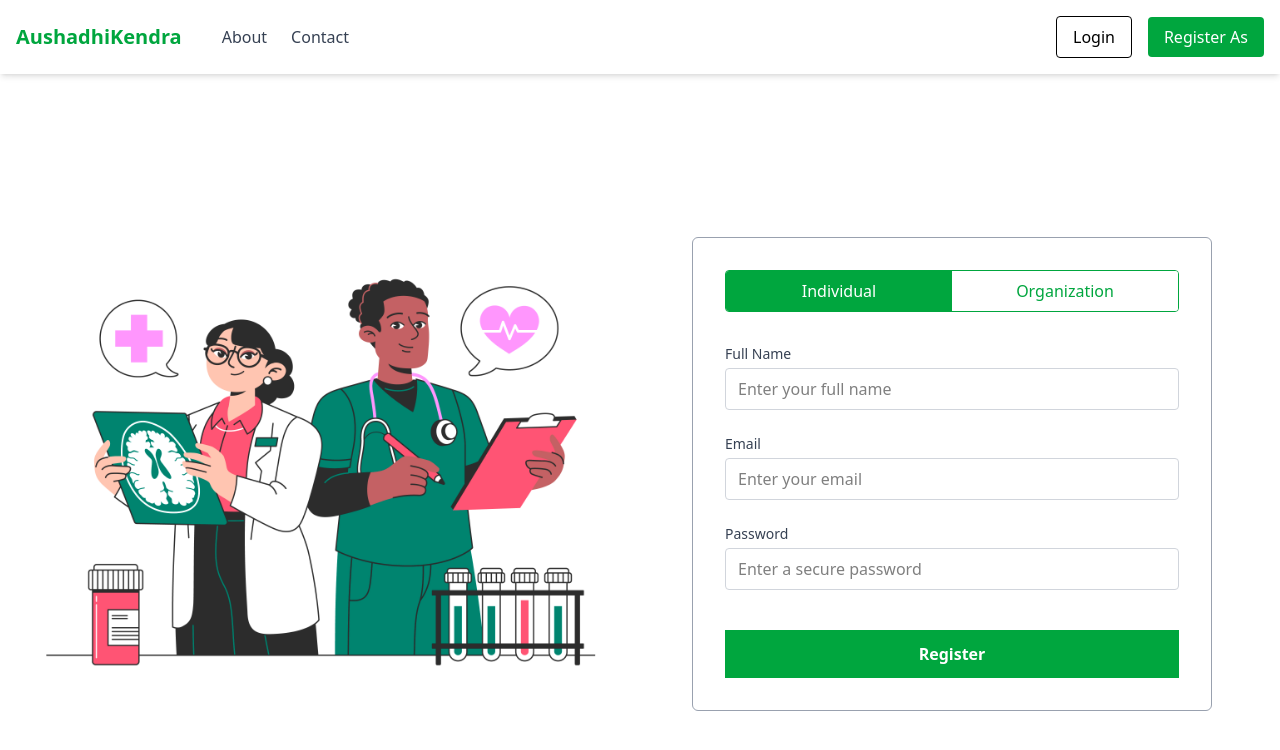
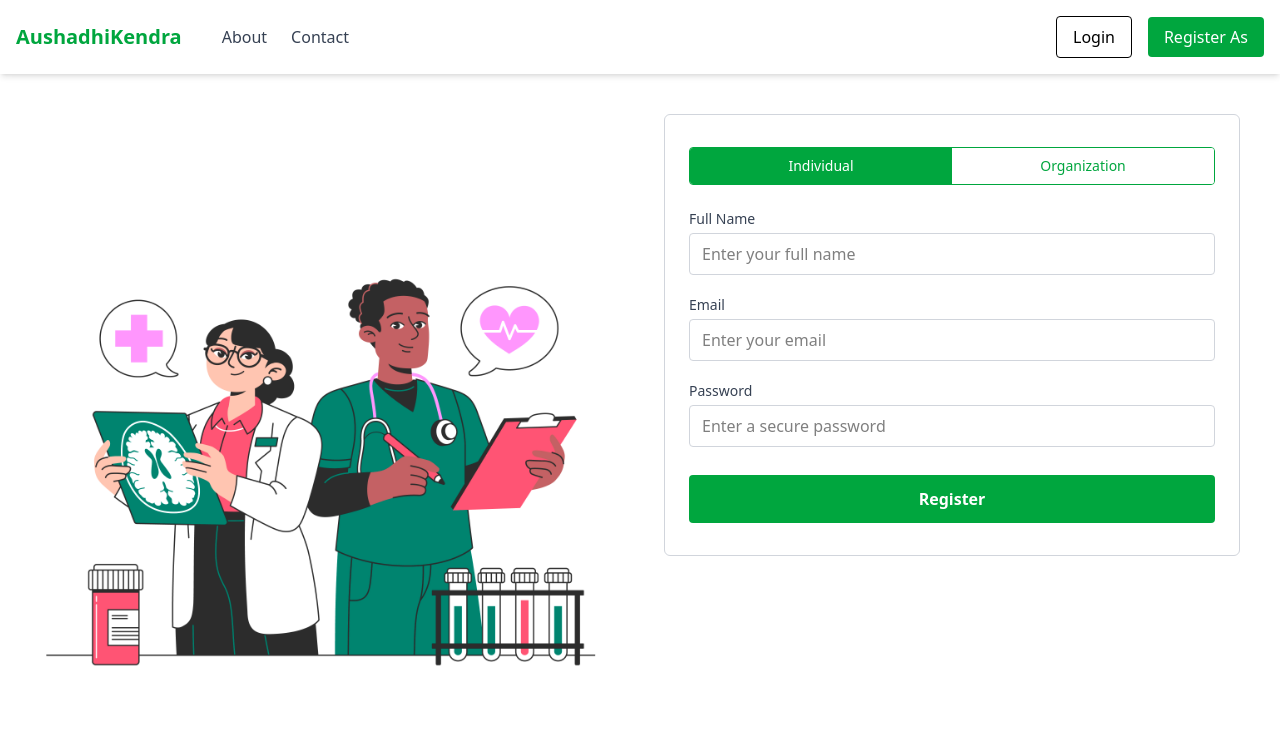
Before and after one commit to SankalpaGit/AausadhiKendra, a Next.js app in the folder frontend/: page /donor in a window 1280 px wide. Shown: the top 750 px of the page. Built offline with nearby package versions, Linux system fonts and the light colour scheme.

Commit message:
API integarted for the donor login and register

```diff
--- a/frontend/app/(donor)/donor/page.tsx
+++ b/frontend/app/(donor)/donor/page.tsx
@@ -1,11 +1,21 @@
 "use client";
 import Navbar from "@/components/Navbar";
 import { useEffect, useState } from "react";
+import axios from "axios";
+import { useRouter } from "next/navigation";
 
 export default function Page() {
+  const router = useRouter();
   const [hasMounted, setHasMounted] = useState(false);
   const [userType, setUserType] = useState<"individual" | "organization">("individual");
   const [organizationType, setOrganizationType] = useState<"pharmacy" | "hospital" | "">("");
+
+  const [fullName, setFullName] = useState("");
+  const [email, setEmail] = useState("");
+  const [password, setPassword] = useState("");
+  const [document, setDocument] = useState<File | null>(null);
+
+  const [message, setMessage] = useState<{ type: "success" | "error"; text: string } | null>(null);
 
   useEffect(() => {
     setHasMounted(true);
@@ -13,22 +23,64 @@ export default function Page() {
 
   if (!hasMounted) return null;
 
+  const handleSubmit = async (e: React.FormEvent) => {
+    e.preventDefault();
+
+    const formData = new FormData();
+    formData.append("DonorType", userType === "organization" ? "Organization" : "Individual");
+    formData.append("FullName", fullName);
+    formData.append("Email", email);
+    formData.append("Password", password);
+
+    if (userType === "organization") {
+      if (!organizationType) {
+        setMessage({ type: "error", text: "Please select an organization type." });
+        return;
+      }
+      if (!document) {
+        setMessage({ type: "error", text: "Please upload a document for verification." });
+        return;
+      }
+      formData.append("OrganizationType", organizationType);
+      formData.append("Document", document);
+    }
+
+    try {
+      const res = await axios.post("http://localhost:5134/api/donor/register", formData);
+      setMessage({ type: "success", text: "Registration successful! Redirecting..." });
+
+      // Clear form
+      setFullName("");
+      setEmail("");
+      setPassword("");
+      setOrganizationType("");
+      setDocument(null);
+      setUserType("individual");
+
+      setTimeout(() => router.push("/login"), 1500);
+    } catch (err: any) {
+      const errorMessage = err?.response?.data?.message || "Registration failed.";
+      setMessage({ type: "error", text: errorMessage });
+    }
+  };
+
   return (
     <>
-    <Navbar/>
-    <div className="min-h-screen  py-10 px-4 flex">
-      <div className=" lg:flex lg:w-6/12 justify-between items-center">
-        <img src="/auth.jpg" alt="" />
+      <Navbar />
+      <div className="min-h-screen py-10 px-4 flex flex-col md:flex-row gap-6 md:gap-0">
+        {/* Image only on md+ */}
+        <div className="hidden md:flex md:w-6/12 justify-center items-center">
+          <img src="/auth.jpg" alt="Authentication Visual" className="w-full h-auto" />
         </div>
-      <div className="w-5/12 mx-auto  border border-gray-400 px-8 py-8 rounded-md h-fit m-auto">
 
+        <div className="md:w-6/12 w-full max-w-xl mx-auto border border-gray-300 px-6 py-8 rounded-md h-fit">
           {/* Tabs */}
-        <div className="grid grid-cols-2 mb-8 border border-green-600 rounded-sm overflow-hidden">
+          <div className="grid grid-cols-2 mb-6 border border-green-600 rounded overflow-hidden text-sm">
             {["individual", "organization"].map((type) => (
               <button
                 key={type}
                 onClick={() => setUserType(type as "individual" | "organization")}
-              className={`w-full py-2 font-medium transition ${userType === type
+                className={`py-2 font-medium transition ${userType === type
                   ? "bg-green-600 text-white"
                   : "bg-white text-green-600"
                   }`}
@@ -38,10 +90,21 @@ export default function Page() {
             ))}
           </div>
 
-        <form className="space-y-6">
-          {/* Organization Fields */}
+          {/* Feedback Message */}
+          {message && (
+            <div
+              className={`text-sm mb-4 px-4 py-2 rounded ${message.type === "success"
+                ? "bg-green-100 text-green-800"
+                : "bg-red-100 text-red-800"
+                }`}
+            >
+              {message.text}
+            </div>
+          )}
+
+          <form className="space-y-5" onSubmit={handleSubmit}>
             {userType === "organization" && (
-            <div className="grid grid-cols-1 md:grid-cols-2 gap-6">
+              <div className="grid grid-cols-1 md:grid-cols-2 gap-4">
                 <div>
                   <label className="block text-sm font-medium text-gray-700 mb-1">
                     Organization Type
@@ -51,7 +114,7 @@ export default function Page() {
                     onChange={(e) =>
                       setOrganizationType(e.target.value as "pharmacy" | "hospital")
                     }
-                  className="w-full border border-gray-300 px-3 py-2 rounded focus:ring-2 focus:ring-green-400 focus:outline-none"
+                    className="w-full border border-gray-300 px-3 py-2 rounded focus:ring-2 focus:ring-green-400"
                   >
                     <option value="">Select Type</option>
                     <option value="pharmacy">Pharmacy</option>
@@ -65,8 +128,10 @@ export default function Page() {
                   </label>
                   <input
                     type="text"
-                  placeholder="Enter organization name"
-                  className="w-full border border-gray-300 px-3 py-2 rounded focus:ring-2 focus:ring-green-400 focus:outline-none"
+                    placeholder="Enter name"
+                    value={fullName}
+                    onChange={(e) => setFullName(e.target.value)}
+                    className="w-full border border-gray-300 px-3 py-2 rounded focus:ring-2 focus:ring-green-400"
                   />
                 </div>
 
@@ -76,33 +141,36 @@ export default function Page() {
                   </label>
                   <input
                     type="file"
-                  className="w-full border border-gray-300 px-3 py-2 rounded file:mr-4 file:py-2 file:px-4 file:rounded file:border-0 file:bg-green-600 file:text-white hover:file:bg-green-700"
+                    accept=".pdf,.jpg,.jpeg,.png"
+                    onChange={(e) => setDocument(e.target.files?.[0] || null)}
+                    className="w-full border border-gray-300 px-3 py-2 rounded file:bg-green-600 file:text-white file:border-0 file:px-4 file:py-2 file:rounded hover:file:bg-green-700"
                   />
                 </div>
               </div>
             )}
 
-          {/* Individual-Only Field */}
             {userType === "individual" && (
               <div>
-              <label className="block text-sm font-medium text-gray-700 mb-1">
-                Full Name
-              </label>
+                <label className="block text-sm font-medium text-gray-700 mb-1">Full Name</label>
                 <input
                   type="text"
                   placeholder="Enter your full name"
-                className="w-full border border-gray-300 px-3 py-2 rounded focus:ring-2 focus:ring-green-400 focus:outline-none"
+                  value={fullName}
+                  onChange={(e) => setFullName(e.target.value)}
+                  className="w-full border border-gray-300 px-3 py-2 rounded focus:ring-2 focus:ring-green-400"
                 />
               </div>
             )}
 
-          {/* Common Fields */}
+            {/* Shared Fields */}
             <div>
               <label className="block text-sm font-medium text-gray-700 mb-1">Email</label>
               <input
                 type="email"
                 placeholder="Enter your email"
-              className="w-full border border-gray-300 px-3 py-2 rounded focus:ring-2 focus:ring-green-400 focus:outline-none"
+                value={email}
+                onChange={(e) => setEmail(e.target.value)}
+                className="w-full border border-gray-300 px-3 py-2 rounded focus:ring-2 focus:ring-green-400"
               />
             </div>
 
@@ -111,14 +179,16 @@ export default function Page() {
               <input
                 type="password"
                 placeholder="Enter a secure password"
-              className="w-full border border-gray-300 px-3 py-2 rounded focus:ring-2 focus:ring-green-400 focus:outline-none"
+                value={password}
+                onChange={(e) => setPassword(e.target.value)}
+                className="w-full border border-gray-300 px-3 py-2 rounded focus:ring-2 focus:ring-green-400"
               />
             </div>
 
-          <div className="text-center pt-4">
+            <div className="text-center pt-2">
               <button
                 type="submit"
-              className="bg-green-600 w-full hover:bg-green-700 text-white font-semibold px-8 py-3 transition"
+                className="bg-green-600 w-full hover:bg-green-700 text-white font-semibold px-8 py-3 rounded transition"
               >
                 Register
               </button>
--- a/frontend/app/login/page.tsx
+++ b/frontend/app/login/page.tsx
@@ -1,61 +1,109 @@
 'use client';
 
-import { useState, ChangeEvent, FormEvent } from 'react';
-
-type Role = 'donor' | 'receiver';
+import { useState, ChangeEvent, FormEvent, useEffect } from 'react';
+import axios from 'axios';
+import { useRouter } from 'next/navigation';
 
 interface LoginFormData {
   email: string;
   password: string;
-  role: Role;
 }
 
 export default function Page() {
+  const router = useRouter();
+
   const [formData, setFormData] = useState<LoginFormData>({
     email: '',
     password: '',
-    role: 'donor',
   });
 
-  const handleChange = (e: ChangeEvent<HTMLInputElement | HTMLSelectElement>) => {
+  const [loading, setLoading] = useState(false);
+  const [error, setError] = useState('');
+  const [success, setSuccess] = useState('');
+
+  const handleChange = (e: ChangeEvent<HTMLInputElement>) => {
     const { name, value } = e.target;
     setFormData(prev => ({ ...prev, [name]: value }));
   };
 
-  const handleSubmit = (e: FormEvent<HTMLFormElement>) => {
+  const handleSubmit = async (e: FormEvent<HTMLFormElement>) => {
     e.preventDefault();
-    console.log('Login data:', formData);
+    setLoading(true);
+    setError('');
+    setSuccess('');
+
+    try {
+      const response = await axios.post('http://localhost:5134/api/donor/login', formData);
+      const { token, user } = response.data;
+
+      // Save token only on the client side after render
+      if (typeof window !== 'undefined') {
+        localStorage.setItem('token', token);
+      }
+
+      setSuccess('Login successful!');
+      router.push('/donor/home'); // Navigate after login
+    } catch (err: any) {
+      setError(err.response?.data?.message || 'Login failed');
+    } finally {
+      setLoading(false);
+    }
   };
 
+  // Optional: clear success/error message after some delay
+  useEffect(() => {
+    if (success || error) {
+      const timer = setTimeout(() => {
+        setSuccess('');
+        setError('');
+      }, 4000);
+      return () => clearTimeout(timer);
+    }
+  }, [success, error]);
+
   return (
-    <div className="flex items-center justify-center min-h-screen">
-      <div>
-          <img src="/" alt=""  />
+    <div className="flex min-h-screen bg-gray-50">
+      {/* Left side: Illustration and Info (desktop only) */}
+      <div className="hidden md:flex flex-col justify-center items-center w-1/2 bg-green-100 p-10">
+        <h1 className="text-5xl font-extrabold text-green-700 mb-4 text-center tracking-wide font-serif">
+  <span className="text-gray-800">Aushadhi</span><span className="text-green-600">Kendra</span>
+</h1>
+
+
+        <h2 className="text-2xl font-semibold text-gray-600 text-center mb-4">
+          Donate Medicines, Deliver <span className="bg-green-600 px-2 rounded text-white">Hope</span>
+        </h2>
+
+        <p className="text-lg text-green-900 text-center max-w-md">
+          Turn your <span className="bg-yellow-100 px-1.5 rounded font-medium">unused medicines</span> into a
+          <span className="px-1.5 rounded font-medium ml-1">lifeline</span> for those in need.
+          Make healthcare <span className=" px-1.5 rounded font-medium">accessible</span>
+        </p>
       </div>
+
+
+      {/* Right side: Login Form */}
+      <div className="flex flex-col justify-center items-center w-full md:w-1/2 p-8">
         <div className="bg-white p-10 rounded-xl shadow-xl w-full max-w-md">
           <h2 className="text-3xl font-extrabold text-center text-gray-800 mb-4">Welcome Back</h2>
-        <p className="text-center text-gray-500 mb-8">Login to your account</p>
+          <p className="text-center text-gray-500 mb-6">Login to continue donating medicines</p>
 
-        <form onSubmit={handleSubmit} className="space-y-6">
+          <form onSubmit={handleSubmit} className="space-y-5">
             <div>
-            <label className="block text-sm font-medium text-gray-700 mb-1">
-              Gmail
-            </label>
+              <label className="block text-sm font-medium text-gray-700 mb-1">Email</label>
               <input
                 type="email"
                 name="email"
                 required
                 value={formData.email}
                 onChange={handleChange}
-              placeholder="you@gmail.com"
-              className="w-full px-4 py-2 border border-gray-300 rounded-md shadow-sm focus:ring-2 focus:ring-blue-500 focus:outline-none"
+                placeholder="you@example.com"
+                className="w-full px-4 py-2 border border-gray-300 rounded-md focus:ring-2 focus:ring-blue-500 focus:outline-none"
               />
             </div>
 
             <div>
-            <label className="block text-sm font-medium text-gray-700 mb-1">
-              Password
-            </label>
+              <label className="block text-sm font-medium text-gray-700 mb-1">Password</label>
               <input
                 type="password"
                 name="password"
@@ -63,33 +111,23 @@ export default function Page() {
                 value={formData.password}
                 onChange={handleChange}
                 placeholder="••••••••"
-              className="w-full px-4 py-2 border border-gray-300 rounded-md shadow-sm focus:ring-2 focus:ring-blue-500 focus:outline-none"
+                className="w-full px-4 py-2 border border-gray-300 rounded-md focus:ring-2 focus:ring-blue-500 focus:outline-none"
               />
             </div>
 
-          <div>
-            <label className="block text-sm font-medium text-gray-700 mb-1">
-              Role
-            </label>
-            <select
-              name="role"
-              value={formData.role}
-              onChange={handleChange}
-              className="w-full px-4 py-2 border border-gray-300 rounded-md shadow-sm focus:ring-2 focus:ring-blue-500 focus:outline-none"
-            >
-              <option value="donor">Donor</option>
-              <option value="receiver">Receiver</option>
-            </select>
-          </div>
+            {error && <p className="text-red-600 text-sm text-center">{error}</p>}
+            {success && <p className="text-green-600 text-sm text-center">{success}</p>}
 
             <button
               type="submit"
               className="w-full bg-green-600 hover:bg-green-700 text-white font-semibold py-2 rounded-md shadow-sm transition duration-150"
+              disabled={loading}
             >
-            Login
+              {loading ? 'Logging in...' : 'Login'}
             </button>
           </form>
         </div>
       </div>
+    </div>
   );
 }
```
Lines whose indentation alone changed are shown as unchanged.
